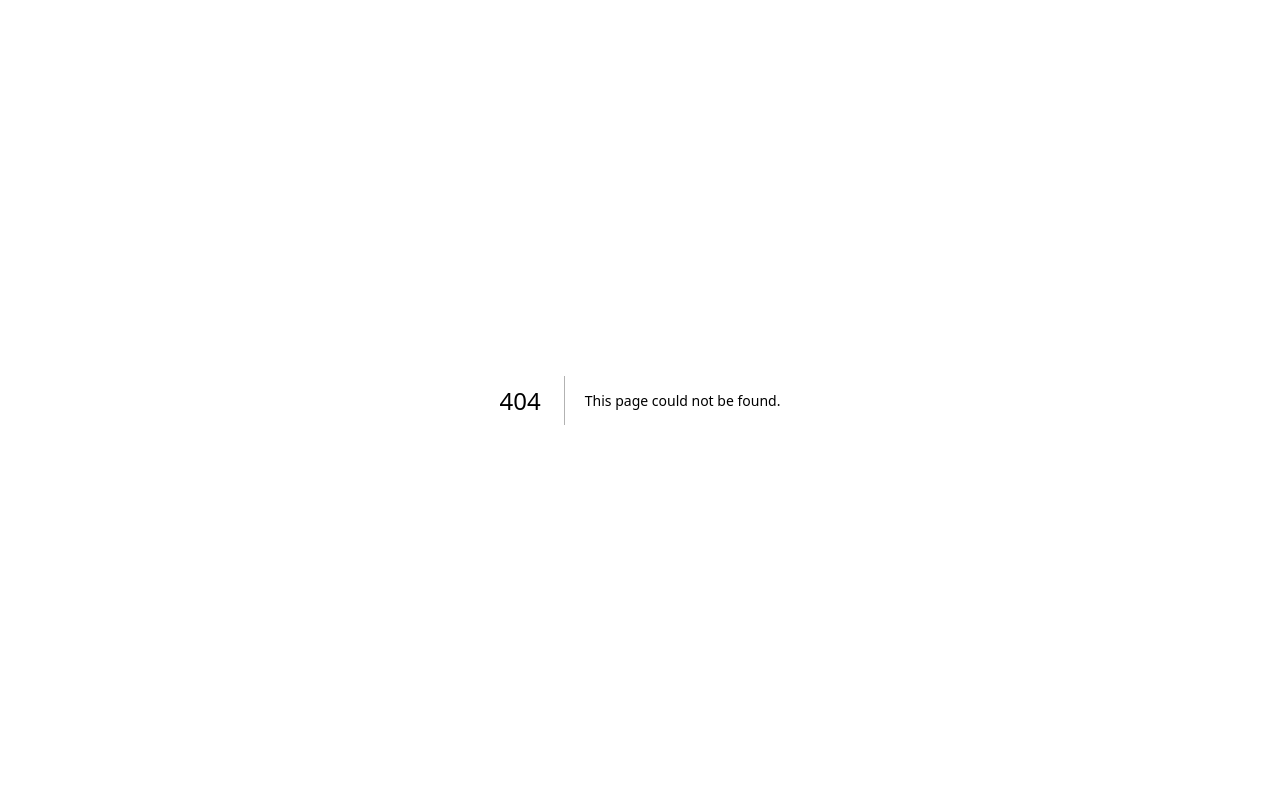
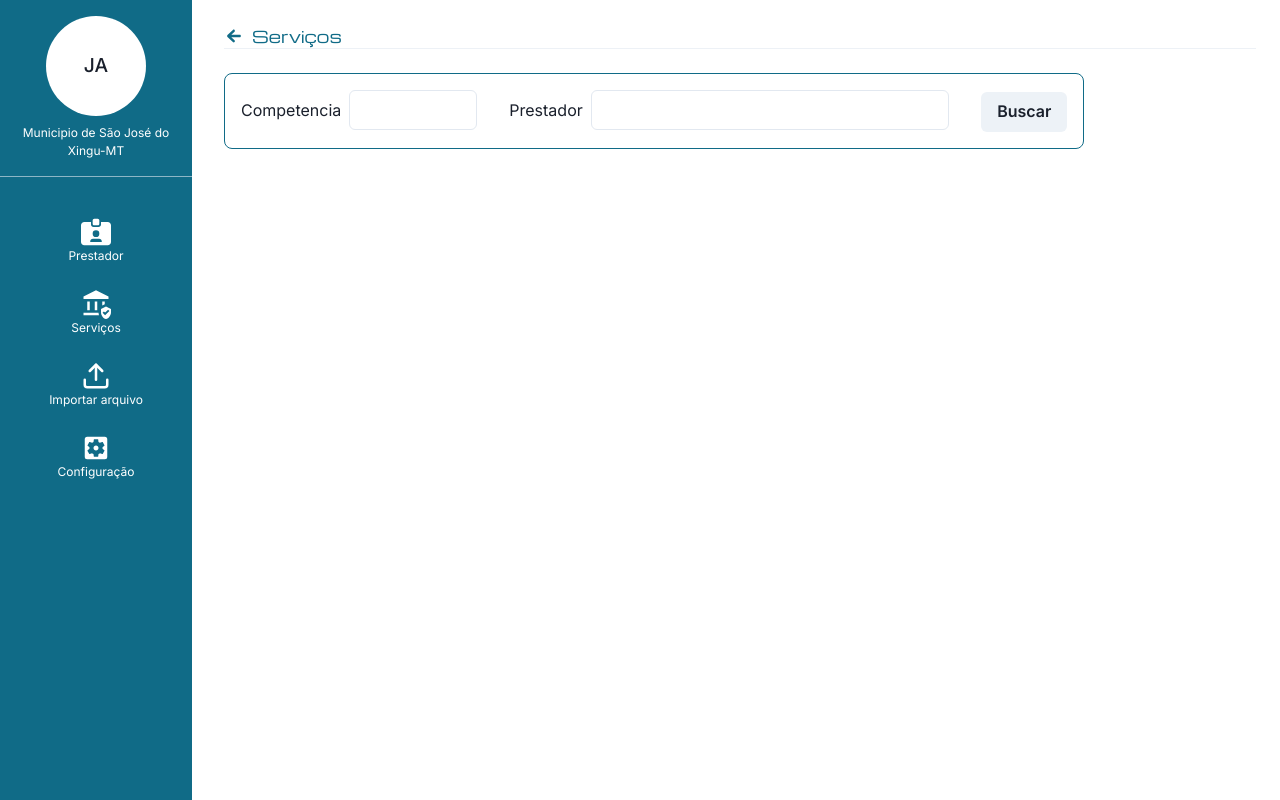
Before and after one commit to andrezitojava2017/prestador-web, a Next.js app: page /lista/servico in a window 1280 px wide. Before the commit this address had no page. Built offline with nearby package versions, Linux system fonts and the light colour scheme.

Commit message:
:sparkles: feat: implementação de componente de listar serviços

```diff
--- /dev/null
+++ b/src/app/lista/servico/page.tsx
@@ -0,0 +1,36 @@
+"use client";
+import Head from "@/componentes/head/head";
+import BarraNavegacao from "@/componentes/navbar";
+import Pesquisa from "@/componentes/pesquisa/pesquisa";
+import { Box, Button, Flex, HStack, Input, Text } from "@chakra-ui/react";
+import { useState } from "react";
+
+const ListarServicos = () => {
+  const [dadosPesquisa, setDadosPesquisa] = useState<{
+    competencia: string;
+    prestador: string;
+  }>({ competencia: "", prestador: "" });
+
+  return (
+    <HStack height={"100vh"}>
+      <BarraNavegacao />
+      <Flex flexDirection={"column"} height={"100vh"} width={"100vw"}>
+        <Head text="Serviços" buttonReturn={true} />
+        <HStack gap={8} marginLeft={6}>
+          <Pesquisa
+            setState={setDadosPesquisa}
+            dadosPesquisa={dadosPesquisa}
+            ativaCompetencia={true}
+            btnBuscar={
+              <Button onClick={() => console.log(dadosPesquisa)}>
+                Buscar
+              </Button>
+            }
+          />
+        </HStack>
+      </Flex>
+    </HStack>
+  );
+};
+
+export default ListarServicos;
```
